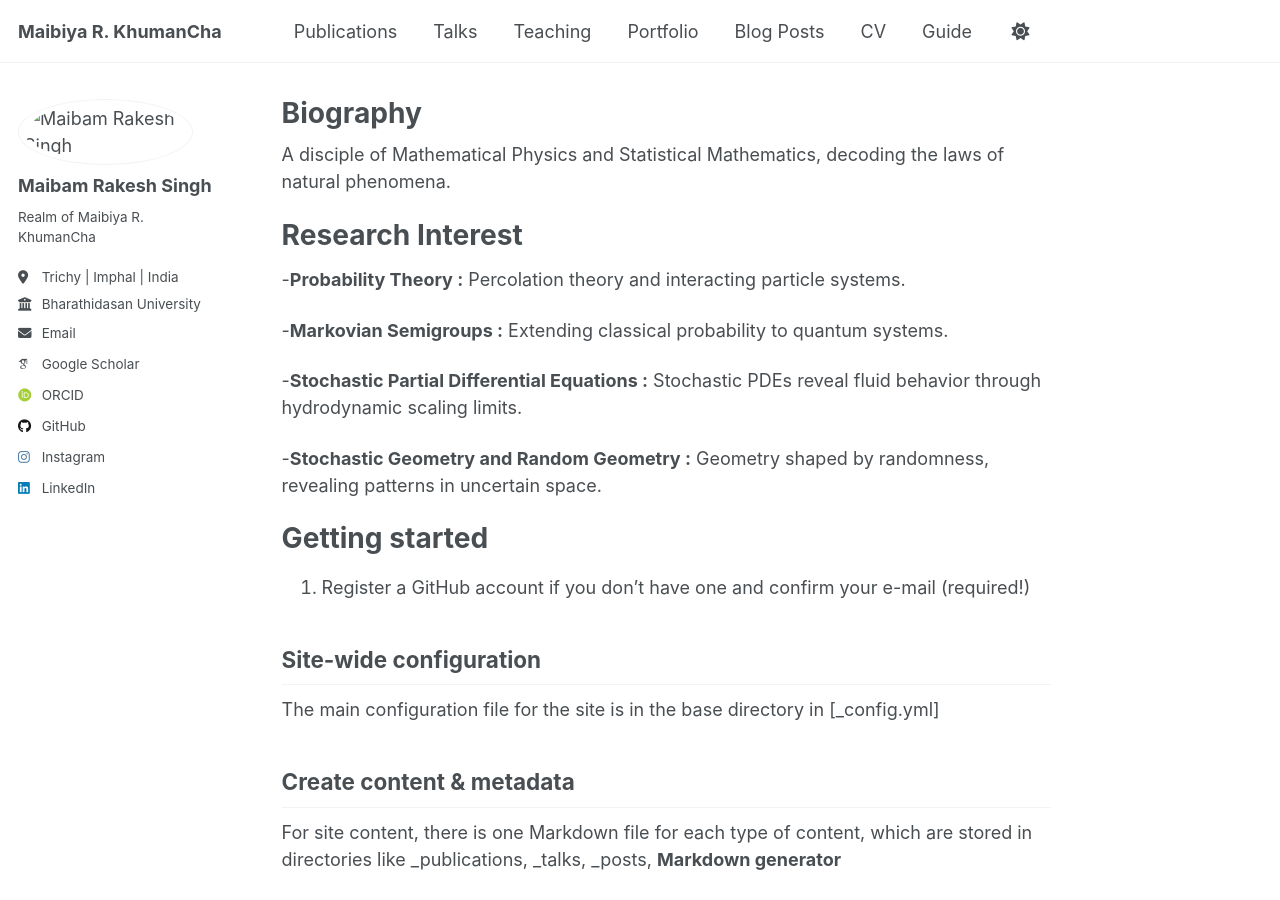
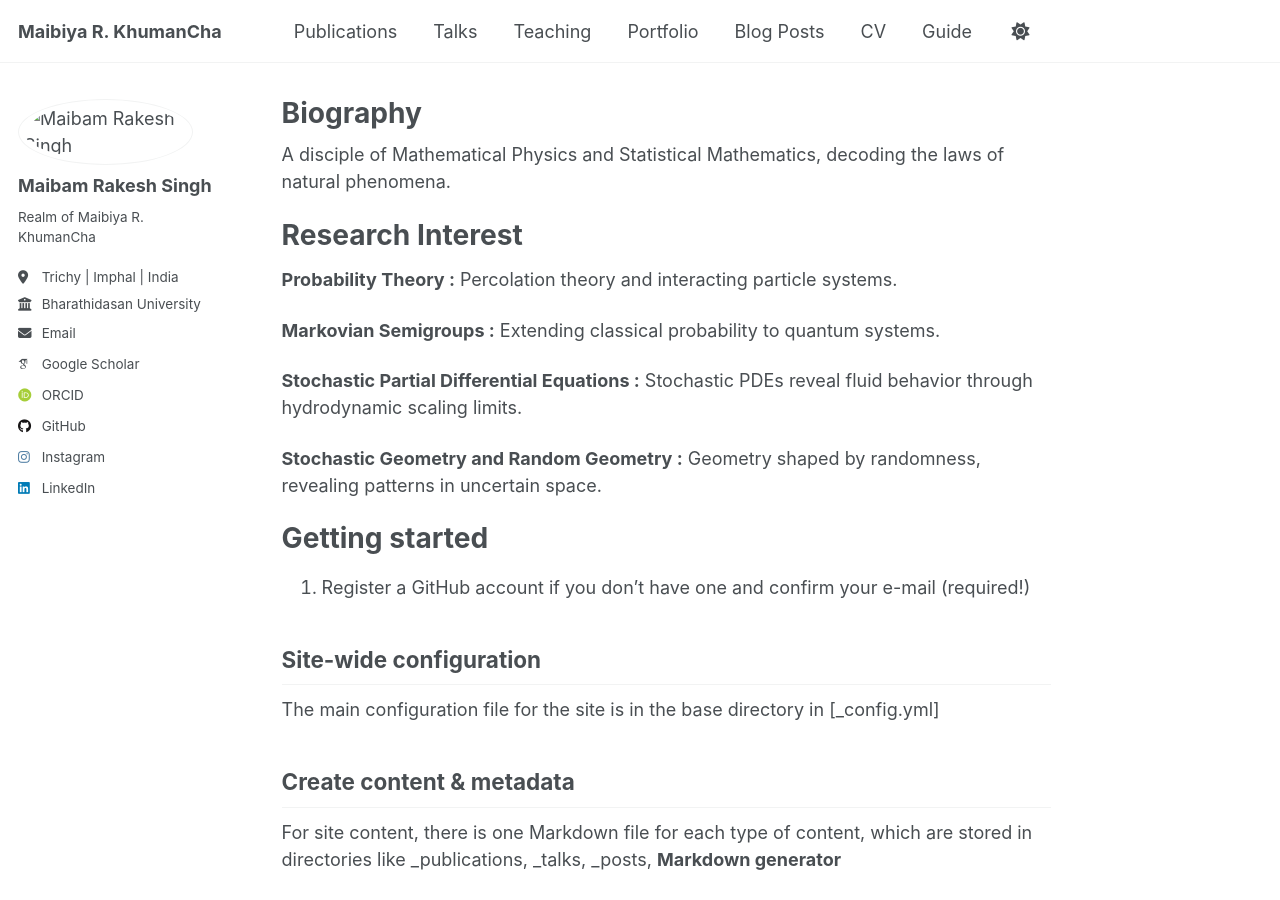
Before and after one commit to maibamrakeshsingh/rakeshmai.github.io, a Jekyll site: the page built from _pages/about.md, in a window 1280 px wide and 900 px high. Built offline with Jekyll 4.4.1, drawn with Linux system fonts in a browser that asks for light colours; some web fonts are replaced; a script that is not in the unit is left out.

Commit message:
Update about.md

```diff
--- a/_pages/about.md
+++ b/_pages/about.md
@@ -11,13 +11,13 @@ A disciple of Mathematical Physics and Statistical Mathematics, decoding the law
 
 Research Interest
 ======
--**Probability Theory :** Percolation theory and interacting particle systems.
+**Probability Theory :** Percolation theory and interacting particle systems.
 
--**Markovian Semigroups :** Extending classical probability to quantum systems.
+**Markovian Semigroups :** Extending classical probability to quantum systems.
 
--**Stochastic Partial Differential Equations :** Stochastic PDEs reveal fluid behavior through hydrodynamic scaling limits.
+**Stochastic Partial Differential Equations :** Stochastic PDEs reveal fluid behavior through hydrodynamic scaling limits.
 
--**Stochastic Geometry and Random Geometry :** Geometry shaped by randomness, revealing patterns in uncertain space.
+**Stochastic Geometry and Random Geometry :** Geometry shaped by randomness, revealing patterns in uncertain space.
 
 Getting started
 ======
```
